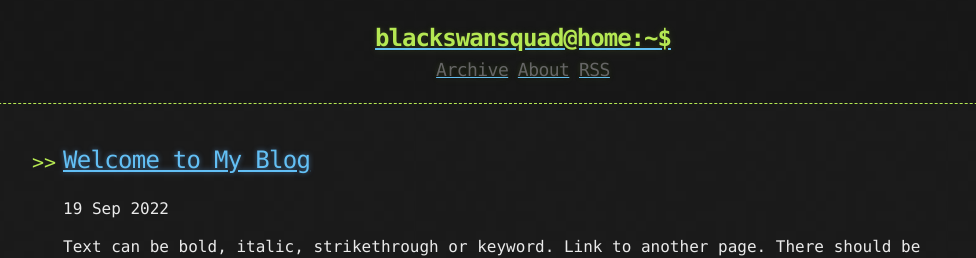
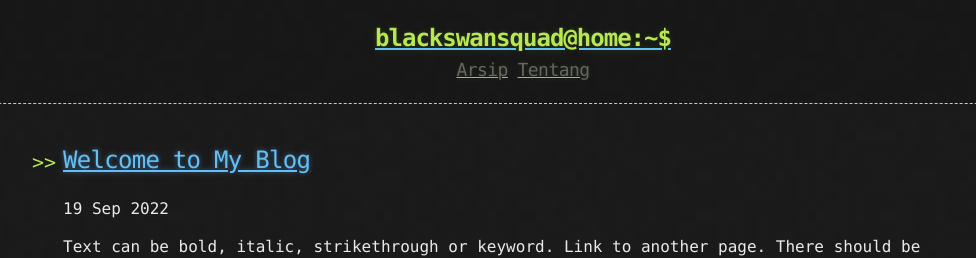
Before and after one commit to blackswansquad/blackswansquad.github.io, a Jekyll site: the page built from index.html, in a window 1280 px wide. Shown: the top 258 px of the page, without its empty margins (117-1093 px from the left). Built offline with Jekyll 4.4.1, drawn with Linux system fonts in a browser that asks for light colours; the list of posts is cut into pages by our own code.

Commit message:
Change links menu

```diff
--- a/_includes/links.html
+++ b/_includes/links.html
@@ -1,3 +1,2 @@
-<a href="{{ "/archive" | prepend: site.baseurl | replace: '//', '/' }}"><h2 class="header-link">Archive</h2></a>
-<a href="{{ "/about" | prepend: site.baseurl | replace: '//', '/' }}"><h2 class="header-link">About</h2></a>
-<a href="{{ "/atom.xml" | prepend: site.baseurl | replace: '//', '/' }}"><h2 class="header-link">RSS</h2></a>
+<a href="{{ "/archive" | prepend: site.baseurl | replace: '//', '/' }}"><h2 class="header-link">Arsip</h2></a>
+<a href="{{ "/about" | prepend: site.baseurl | replace: '//', '/' }}"><h2 class="header-link">Tentang</h2></a>
```
